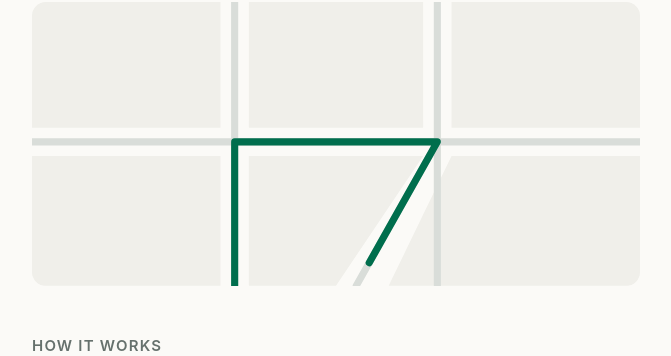
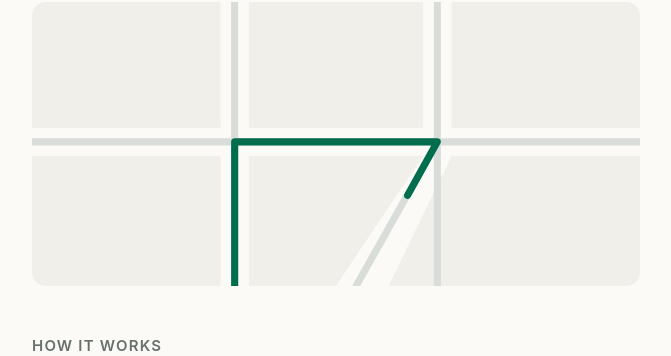
Before and after one commit to Pelleware/pelleware.github.io, a Jekyll site: the page built from index.html, in a window 1280 px wide. Shown: the part 388-744 px from the top of the page, without its empty margins (304-975 px from the left). Built offline with Jekyll 4.4.1, drawn with Linux system fonts in a browser that asks for light colours.

Commit message:
Route ends inside the drawing
Co-Authored-By: Claude Opus 5.5 <noreply@anthropic.com>

```diff
--- a/index.html
+++ b/index.html
@@ -8,8 +8,8 @@ layout: default
 <svg class="map" viewBox="0 0 600 280" role="img" aria-label="A drawing of a few city blocks with a walked route in green">
   <path class="block" d="M0 0 H186 V124 H0 Z M214 0 H386 V124 H214 Z M414 0 H600 V124 H414 Z M0 152 H186 V280 H0 Z M214 152 H386 L300 280 H214 Z M414 152 H600 V280 H352 Z"/>
   <path class="street" d="M0 138 H600 M200 0 V280 M400 0 V280 M400 138 L320 280"/>
-  <path class="walked" pathLength="1" d="M200 280 V138 H400 L320 280"/>
-  <circle class="you" cx="320" cy="280" r="9"/>
+  <path class="walked" pathLength="1" d="M200 280 V138 H400 L360 210"/>
+  <circle class="you" cx="360" cy="210" r="9"/>
 </svg>
 
 <section class="how">
```
